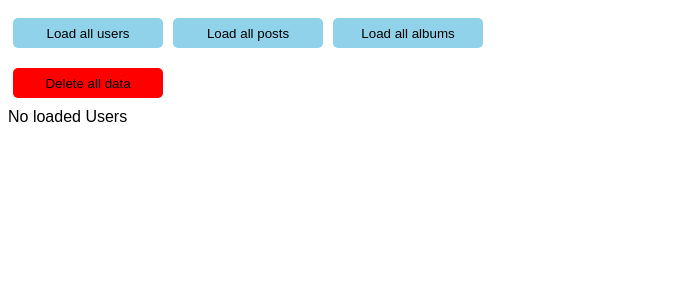
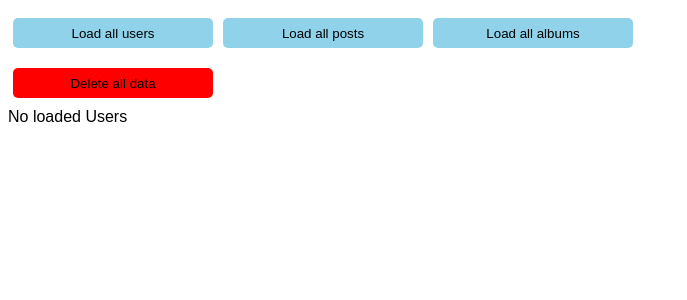
Before and after one commit to MariaTheCoder/vueSandbox, a Vue app: page / in a window 1280 px wide. Shown: the top 300 px of the page, without its empty margins (0-687 px from the left). Built offline with nearby package versions, Linux system fonts and the light colour scheme.

Commit message:
change width of buttons

```diff
--- a/src/components/Button.vue
+++ b/src/components/Button.vue
@@ -29,7 +29,7 @@ export default {
 <style scoped>
 button {
   height: 30px;
-  width: 150px;
+  min-width: 200px;
   margin: 10px 5px 10px 5px;
   background-color: v-bind(backgroundColor);
   border: transparent;
```
